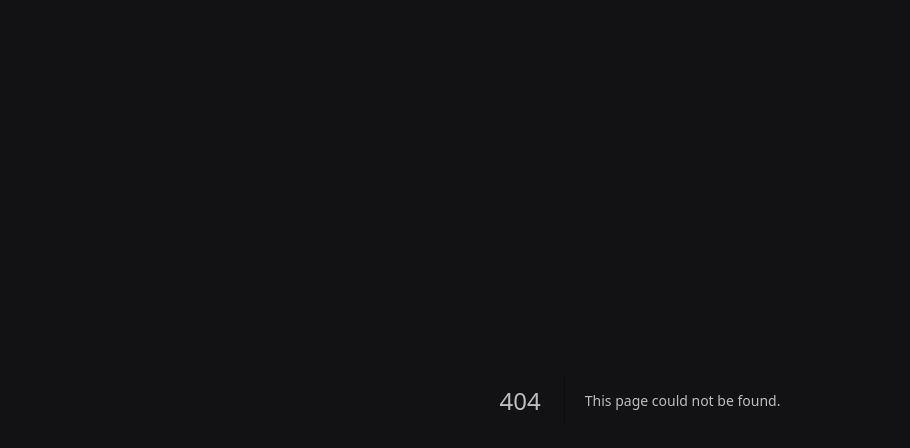
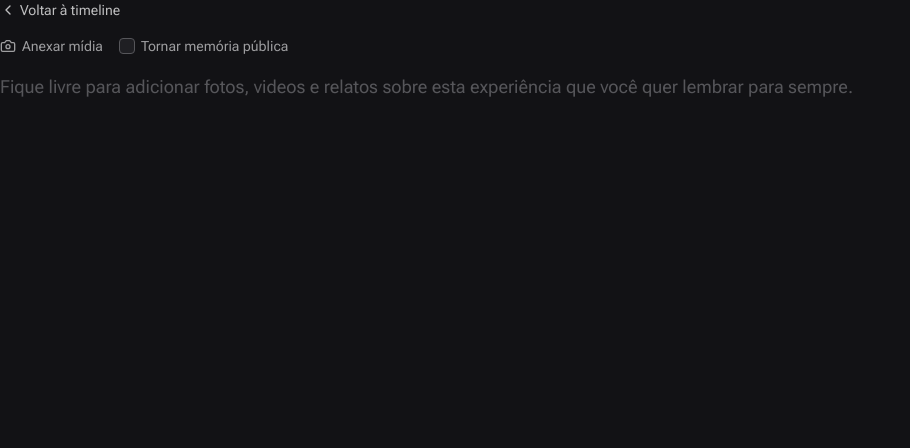
Before and after one commit to lucasptcastro/nlw-spacetime, a Next.js app in the folder web/: page /memories/new in a window 1280 px wide. Before the commit this address had no page. Shown: the top 448 px of the page, without its empty margins (0-910 px from the left). Built offline with nearby package versions, Linux system fonts and the light colour scheme; a web font is replaced by a local one.

Commit message:
✨ feat: created new memories page

```diff
--- /dev/null
+++ b/web/src/app/memories/new/page.tsx
@@ -0,0 +1,51 @@
+import { Camera, ChevronLeft } from "lucide-react";
+import Link from "next/link";
+
+export default function NewMemory() {
+  return (
+    <div className="flex flex-1 flex-col gap-4">
+      <Link
+        href="/"
+        className="flex items-center gap-1 text-sm text-gray-200 hover:text-gray-100"
+      >
+        <ChevronLeft className="h-4 w-4" />
+        Voltar à timeline
+      </Link>
+
+      <form className="flex flex-1 flex-col gap-2">
+        <div className="flex items-center gap-4">
+          <label
+            htmlFor="media"
+            className="flex cursor-pointer items-center gap-1.5 text-sm text-gray-200 hover:text-gray-100"
+          >
+            <Camera className="h-4 w-4" />
+            Anexar mídia
+          </label>
+
+          <label
+            htmlFor="isPublic"
+            className="flex items-center gap-1.5 text-sm text-gray-200 hover:text-gray-100"
+          >
+            <input
+              type="checkbox"
+              name="isPublic"
+              id="isPublic"
+              value="true"
+              className="h-4 w-4 rounded border-gray-400 bg-gray-700 text-purple-500"
+            />
+            Tornar memória pública
+          </label>
+        </div>
+
+        <input type="file" id="media" className="invisible h-0 w-0" />
+
+        <textarea
+          name="content"
+          spellCheck="true"
+          className="w-full flex-1 resize-none border-0 bg-transparent p-0 text-lg leading-relaxed text-gray-100 placeholder:text-gray-400 focus:ring-0"
+          placeholder="Fique livre para adicionar fotos, videos e relatos sobre esta experiência que você quer lembrar para sempre."
+        />
+      </form>
+    </div>
+  );
+}
```
